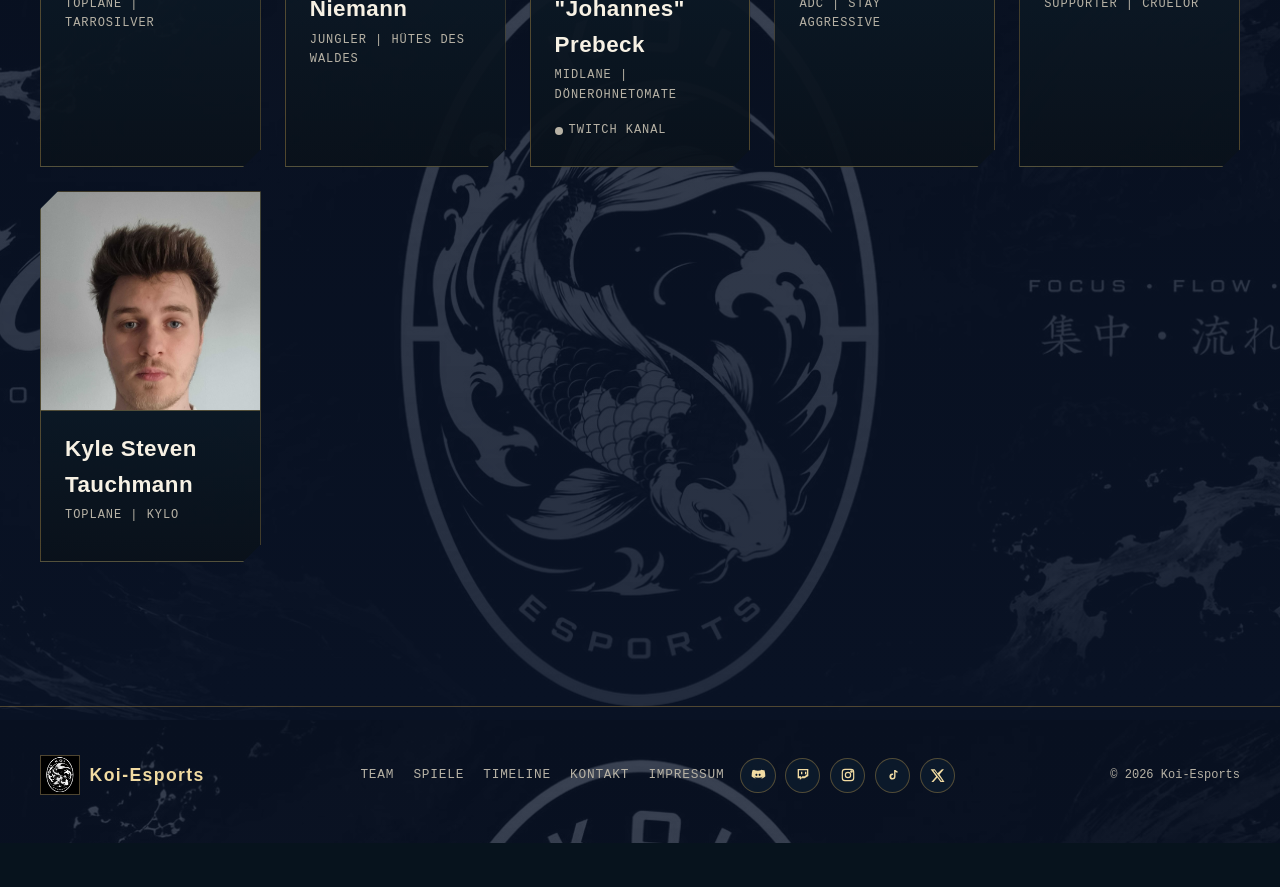
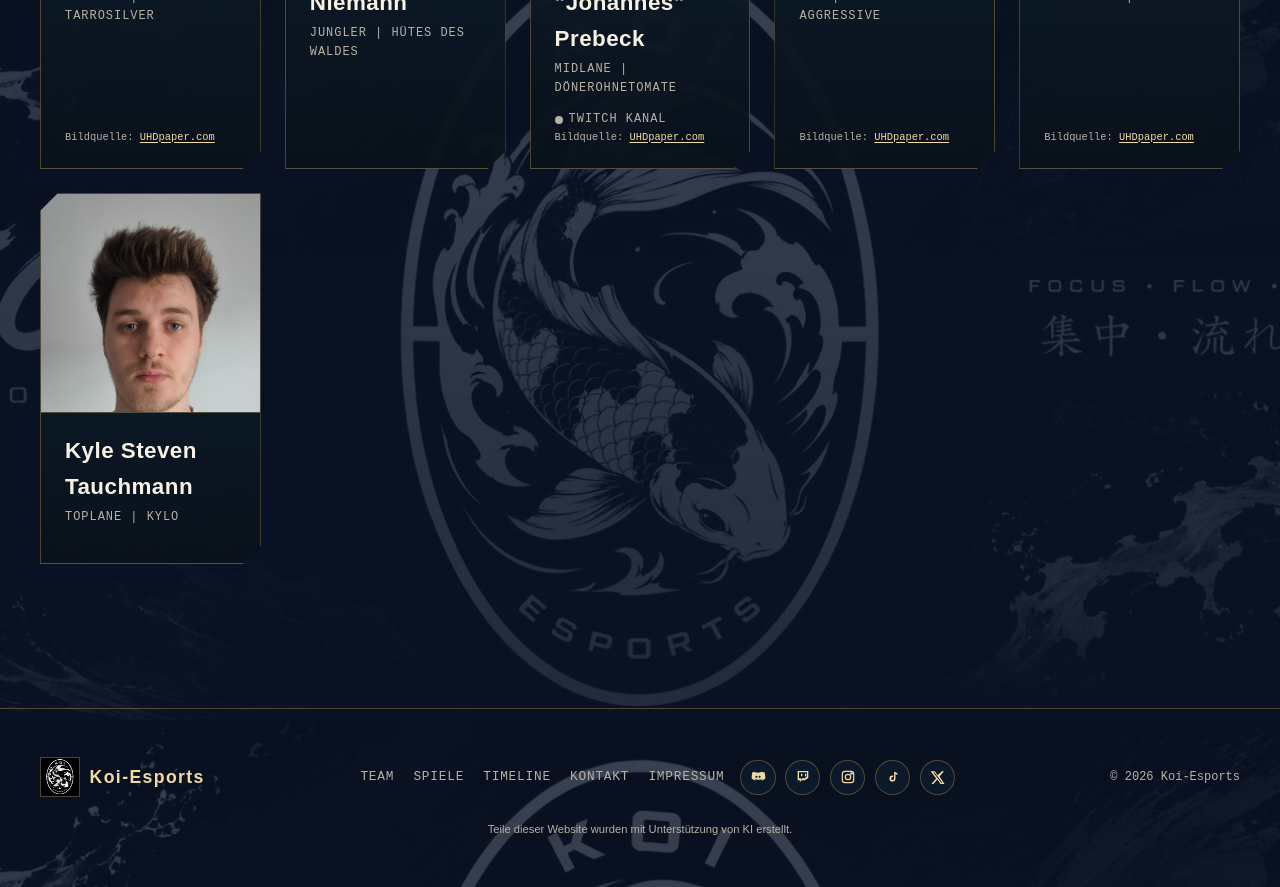
Before and after one commit to MadBellatrix/koi-esports-app, a React (Vite) app in the folder frontend/: page /team in a window 1280 px wide. Shown: the part 1680-2567 px from the top of the page. Before the commit the page ends 2523 px from the top, so only its background shows below. Built offline with nearby package versions, Linux system fonts and the light colour scheme.

Commit message:
fix: Quellenangaben für Bilder ergänzt// Impressum erweiter und Disclaimer zwecks KI

```diff
--- a/frontend/src/components/Footer.jsx
+++ b/frontend/src/components/Footer.jsx
@@ -8,7 +8,7 @@ const Footer = () => {
     <footer className="site-footer">
       <div className="footer-inner">
 
-      <Link
+        <Link
           to="/"
           className="brand"
           onClick={(e) => {
@@ -71,6 +71,9 @@ const Footer = () => {
         </div>
 
         <p className="footer-copy">© {currentYear} Koi-Esports</p>
+        <p className="footer-ai-disclaimer">
+          Teile dieser Website wurden mit Unterstützung von KI erstellt.
+        </p>
       </div>
     </footer>
   );
--- a/frontend/src/css/style.css
+++ b/frontend/src/css/style.css
@@ -337,6 +337,8 @@ p {
 
 .player-card {
   overflow: hidden;
+  display: flex;
+  flex-direction: column;
 }
 
 .player-photo {
@@ -349,7 +351,24 @@ p {
 }
 
 .player-body {
+  display: flex;
+  flex: 1;
+  flex-direction: column;
   padding: 1.25em 1.5em 1.5em;
+}
+
+.image-credit {
+  margin: auto 0 0;
+  font-family: var(--font-mono);
+  font-size: 0.65rem;
+  line-height: 1.4;
+  color: var(--color-text-muted);
+}
+
+.image-credit a {
+  color: var(--color-gold-light);
+  text-decoration: underline;
+  text-underline-offset: 2px;
 }
 
 .player-name {
@@ -764,6 +783,14 @@ p {
   margin: 0;
 }
 
+.footer-ai-disclaimer {
+  flex-basis: 100%;
+  margin: 0;
+  color: var(--color-text-muted);
+  font-size: 0.7rem;
+  text-align: center;
+}
+
 .reveal {
   opacity: 0;
   transform: translateY(24px);
--- a/frontend/src/pages/Imprint.jsx
+++ b/frontend/src/pages/Imprint.jsx
@@ -24,6 +24,13 @@ const Imprint = () => {
             >
               koiesportgg@web.de
             </a>
+            <br /> <p>oder </p>
+            <a
+              href="mailto:baertigerossi@gmail.com"
+              style={{ color: 'var(--color-gold-light)', textDecoration: 'underline' }}
+            >
+              baertigerossi@gmail.com
+            </a>
           </p>
         </div>
       </div>
--- a/frontend/src/pages/Team.jsx
+++ b/frontend/src/pages/Team.jsx
@@ -51,6 +51,10 @@ const players = [
     gamertag: "SlimShady",
     image: jeyImg,
     imagePosition: "50% 25%",
+    imageSource: {
+      label: "UHDpaper.com",
+      url: "https://www.uhdpaper.com/2024/03/peacemaker-high-noon-yone-4k-8k-3181o.html?m=1"
+    },
     group: "Team 1"
   },
   {
@@ -82,7 +86,11 @@ const players = [
     gamertag: "tarrosilver",
     image: mattesImg,
     imageFit: "cover",
-     imagePosition: "90% 10%",
+    imagePosition: "90% 10%",
+    imageSource: {
+      label: "UHDpaper.com",
+      url: "https://www.uhdpaper.com/2021/06/renekton-lol-league-of-4k-8710b.html?m=1"
+    },
     group: "Team 2"
   },
   {
@@ -108,6 +116,10 @@ const players = [
     twitch: "lost_maschiene",
     image: fabianImg,
     imagePosition: "50% 25%",
+    imageSource: {
+      label: "UHDpaper.com",
+      url: "https://www.uhdpaper.com/2022/04/syndra-lol-art-4k-7441h.html?m=0"
+    },
     group: "Team 2"
   },
 
@@ -117,6 +129,10 @@ const players = [
     gamertag: "Stay Aggressive",
     image: philipImg,
     imagePosition: "50% 35%",
+    imageSource: {
+      label: "UHDpaper.com",
+      url: "https://www.uhdpaper.com/2026/01/kaisa-lol-art-4k-8k-wallpaper-6805l.html"
+    },
     group: "Team 2"
   },
 
@@ -126,6 +142,10 @@ const players = [
     gamertag: "CrueLOr",
     image: marioImg,
     imagePosition: "50% 35%",
+    imageSource: {
+      label: "UHDpaper.com",
+      url: "https://www.uhdpaper.com/2018/12/thresh-lol-high-noon-splash-art-8k-298.html"
+    },
     group: "Team 2"
   },
 
@@ -186,6 +206,19 @@ const Team = () => {
                       <span className="live-label">Twitch Kanal</span>
                     </a>
                   )}
+
+                  {player.imageSource && (
+                    <p className="image-credit">
+                      Bildquelle:{' '}
+                      {player.imageSource.url ? (
+                        <a href={player.imageSource.url} target="_blank" rel="noopener noreferrer">
+                          {player.imageSource.label}
+                        </a>
+                      ) : (
+                        player.imageSource.label
+                      )}
+                    </p>
+                  )}
                 </div>
               </article>
             );
```
